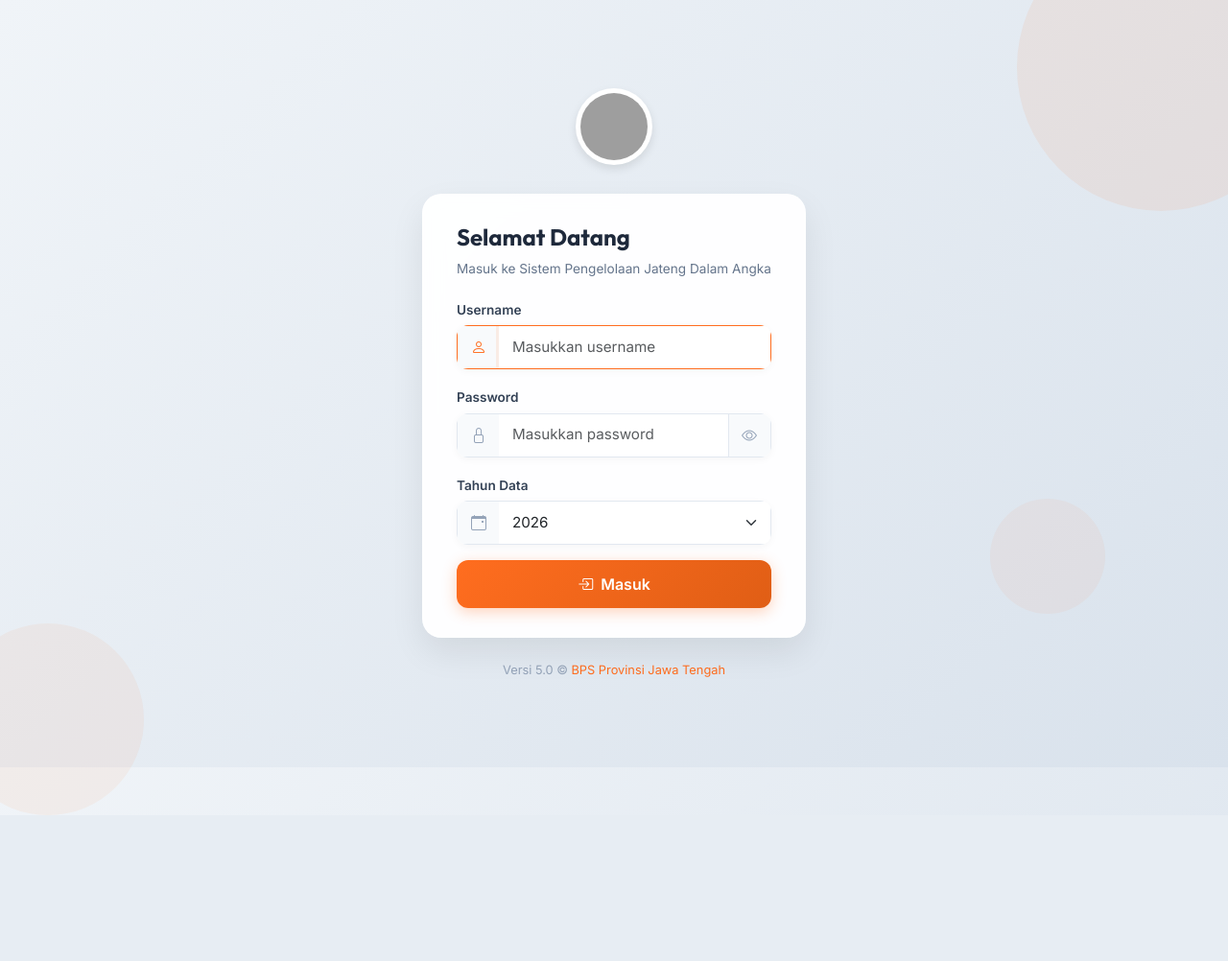
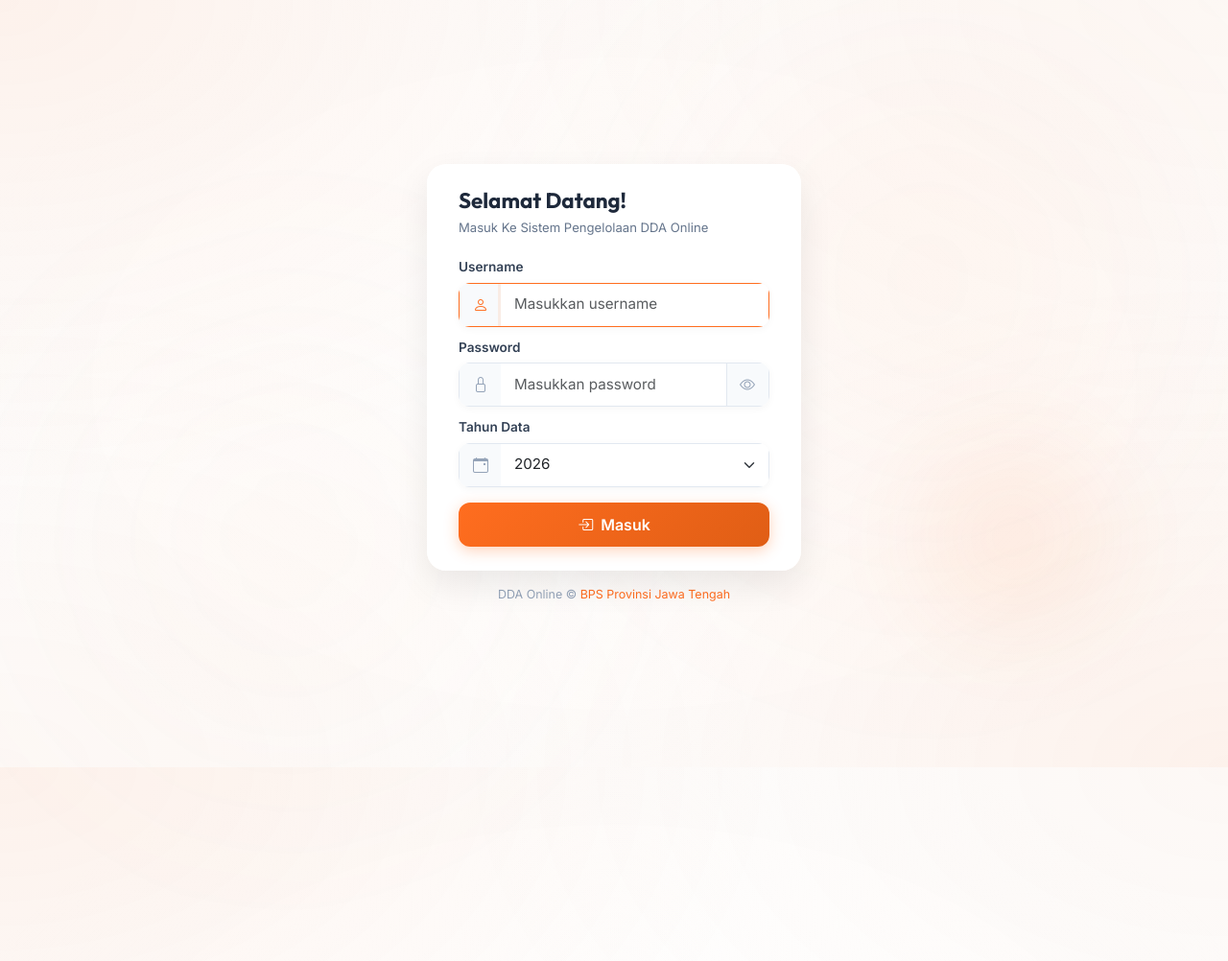
Before and after one commit to Maganghub-BPS/DDA-Online, a CodeIgniter 4 app: the page made by app/Views/admin/login.php in a window 1280 px wide; the page is wider, and only the part inside the window is pictured. Shown: that part at 96% size. Before the commit the page ends 800 px from the top of that part, so only its background shows below. Run offline with PHP 8.4 and a stand-in for CodeIgniter, Linux system fonts and the light colour scheme; the template is opened without the code that fills it, so the values that code supplies are empty; some libraries are stand-ins or nearby versions; grey boxes are pictures that could not be loaded.

Commit message:
Update UI

```diff
--- a/app/Views/admin/index.php
+++ b/app/Views/admin/index.php
@@ -13,6 +13,8 @@
     <link href="https://cdn.jsdelivr.net/npm/bootstrap-icons@1.11.3/font/bootstrap-icons.min.css" rel="stylesheet">
     <!-- Google Fonts -->
     <link href="https://fonts.googleapis.com/css2?family=Public+Sans:wght@300;400;500;600;700&family=Outfit:wght@600;700&display=swap" rel="stylesheet">
+    <!-- Favicon -->
+    <link rel="icon" type="image/png" href="<?php echo base_url(); ?>aset/favicon.png">
 
     <!-- jQuery & jQuery UI (tetap dipertahankan untuk AJAX & plugin) -->
     <link rel="stylesheet" href="<?php echo base_url(); ?>aset/js/jquery/jquery-ui.css" />
@@ -512,7 +514,7 @@
         <!-- ===== SIDEBAR ===== -->
         <aside id="sidebar">
             <div class="sidebar-header">
-                <img src="<?php echo base_url(); ?>upload/<?php echo $q_instansi->logo; ?>" alt="Logo">
+                <img src="<?php echo base_url(); ?>aset/favicon.png" alt="Logo">
                 <div>
                     <div class="brand-text">DDA Online</div>
                     <div class="brand-sub">Jateng Dalam Angka</div>
--- a/app/Views/admin/l_dda_periksa.php
+++ b/app/Views/admin/l_dda_periksa.php
@@ -89,7 +89,7 @@
                             }
                             ?>
                             <div class="d-flex flex-column gap-1">
-                                <a href="<?php echo $tabel_url; ?>" target="blank" class="text-decoration-none fw-bold text-dark hover-primary" style="font-size: 0.95rem; line-height: 1.4;">
+                                <a href="<?php echo $tabel_url; ?>" class="text-decoration-none fw-bold text-dark hover-primary" style="font-size: 0.95rem; line-height: 1.4;">
                                     <?php echo htmlspecialchars($judul_bersih); ?>
                                 </a>
                                 <div class="d-flex align-items-center gap-2 mt-1">
--- a/app/Views/admin/login.php
+++ b/app/Views/admin/login.php
@@ -1,6 +1,6 @@
-
 <!DOCTYPE html>
 <html lang="id">
+
 <head>
     <meta http-equiv="Content-Type" content="text/html; charset=UTF-8">
     <title>.:: Jateng Dalam Angka — Login ::.</title>
@@ -13,15 +13,22 @@
     <link href="https://cdn.jsdelivr.net/npm/bootstrap-icons@1.11.3/font/bootstrap-icons.min.css" rel="stylesheet">
     <!-- Google Fonts -->
     <link href="https://fonts.googleapis.com/css2?family=Inter:wght@400;500;600;700&family=Outfit:wght@600;700&display=swap" rel="stylesheet">
+    <!-- Favicon -->
+    <link rel="icon" type="image/png" href="<?php echo base_url(); ?>aset/favicon.png">
 
     <style>
         :root {
             --primary-color: #FF6D1F;
+            --primary-light: #FF9E66;
             --primary-hover: #e05e15;
             --glass-bg: rgba(255, 255, 255, 0.95);
         }
 
-        * { margin: 0; padding: 0; box-sizing: border-box; }
+        * {
+            margin: 0;
+            padding: 0;
+            box-sizing: border-box;
+        }
 
         body {
             font-family: 'Inter', sans-serif;
@@ -29,72 +36,85 @@
             display: flex;
             align-items: center;
             justify-content: center;
-            background: linear-gradient(135deg, #f0f4f8 0%, #d9e2ec 100%);
+            background-color: #fdfdfd;
+            background-image:
+                radial-gradient(at 0% 0%, rgba(255, 109, 31, 0.08) 0px, transparent 45%),
+                radial-gradient(at 100% 0%, rgba(255, 158, 102, 0.05) 0px, transparent 45%),
+                radial-gradient(at 100% 100%, rgba(255, 109, 31, 0.08) 0px, transparent 45%),
+                radial-gradient(at 0% 100%, rgba(255, 158, 102, 0.05) 0px, transparent 45%),
+                radial-gradient(at 50% 50%, rgba(255, 255, 255, 1) 0px, transparent 80%);
             position: relative;
             overflow: hidden;
         }
 
-        /* Floating decorative circles */
+        /* Trendier Abstract Blobs */
         body::before {
             content: '';
             position: absolute;
-            width: 300px;
-            height: 300px;
-            background: rgba(255, 109, 31, 0.08);
-            border-radius: 50%;
-            top: -80px;
-            right: -80px;
+            width: 70vw;
+            height: 70vw;
+            background: radial-gradient(circle, rgba(255, 109, 31, 0.06) 0%, rgba(255, 109, 31, 0) 70%);
+            top: -20vh;
+            right: -10vw;
             z-index: 0;
+            filter: blur(80px);
+            animation: moveBlob 25s infinite alternate ease-in-out;
         }
 
         body::after {
             content: '';
             position: absolute;
-            width: 200px;
-            height: 200px;
-            background: rgba(255, 109, 31, 0.06);
-            border-radius: 50%;
-            bottom: -50px;
-            left: -50px;
+            width: 60vw;
+            height: 60vw;
+            background: radial-gradient(circle, rgba(255, 158, 102, 0.04) 0%, rgba(255, 158, 102, 0) 70%);
+            bottom: -15vh;
+            left: -10vw;
             z-index: 0;
+            filter: blur(60px);
+            animation: moveBlob 30s infinite alternate-reverse ease-in-out;
+        }
+
+        @keyframes moveBlob {
+            0% { transform: translate(0, 0) rotate(0deg); }
+            100% { transform: translate(50px, 30px) rotate(10deg); }
         }
 
         .login-wrapper {
             width: 100%;
-            max-width: 440px;
-            padding: 20px;
+            max-width: 420px;
+            padding: 15px;
             position: relative;
             z-index: 1;
         }
 
         .brand-logo {
             text-align: center;
-            margin-bottom: 20px;
+            margin-bottom: 15px;
         }
 
         .brand-logo img {
-            width: 80px;
-            height: 80px;
+            width: 70px;
+            height: 70px;
             border-radius: 50%;
             object-fit: cover;
             background: #fff;
             padding: 5px;
-            box-shadow: 0 4px 10px rgba(0,0,0,0.1);
-            margin-bottom: 10px;
+            box-shadow: 0 4px 10px rgba(0, 0, 0, 0.1);
+            margin-bottom: 8px;
         }
 
         .brand-logo h4 {
             font-family: 'Outfit', sans-serif;
             font-weight: 700;
             color: #1e293b;
-            margin-top: 12px;
-            font-size: 1.25rem;
+            margin-top: 8px;
+            font-size: 1.15rem;
         }
 
         .brand-logo p {
             color: #64748b;
-            font-size: 0.85rem;
-            margin-top: 4px;
+            font-size: 0.8rem;
+            margin-top: 2px;
         }
 
         .login-card {
@@ -103,7 +123,7 @@
             -webkit-backdrop-filter: blur(10px);
             border: 1px solid rgba(255, 255, 255, 0.3);
             border-radius: 20px;
-            padding: 30px 35px;
+            padding: 24px 32px;
             box-shadow: 0 15px 35px rgba(0, 0, 0, 0.08);
             transition: transform 0.3s ease, box-shadow 0.3s ease;
         }
@@ -117,14 +137,14 @@
             font-family: 'Outfit', sans-serif;
             font-weight: 700;
             color: #1e293b;
-            margin-bottom: 8px;
-            font-size: 1.5rem;
+            margin-bottom: 5px;
+            font-size: 1.4rem;
         }
 
         .login-card .subtitle {
             color: #64748b;
-            font-size: 0.85rem;
-            margin-bottom: 20px;
+            font-size: 0.82rem;
+            margin-bottom: 18px;
         }
 
         .form-label {
@@ -137,7 +157,7 @@
         .input-group {
             border-radius: 12px;
             overflow: hidden;
-            box-shadow: 0 2px 8px rgba(0,0,0,0.04);
+            box-shadow: 0 2px 8px rgba(0, 0, 0, 0.04);
         }
 
         .input-group-text {
@@ -179,7 +199,7 @@
             box-shadow: 0 0 0 3px rgba(255, 109, 31, 0.1);
         }
 
-        .form-control:focus + .input-group-text,
+        .form-control:focus+.input-group-text,
         .input-group:focus-within .input-group-text {
             border-color: var(--primary-color);
             color: var(--primary-color);
@@ -202,7 +222,7 @@
             background: linear-gradient(135deg, #FF6D1F 0%, #e05e15 100%);
             border: none;
             color: #fff;
-            padding: 13px;
+            padding: 11px;
             font-size: 1rem;
             font-weight: 600;
             border-radius: 12px;
@@ -223,15 +243,22 @@
 
         .footer-text {
             text-align: center;
-            margin-top: 24px;
+            margin-top: 16px;
             color: #94a3b8;
-            font-size: 0.8rem;
+            font-size: 0.78rem;
         }
 
         /* Alert animation */
         @keyframes fadeInDown {
-            from { opacity: 0; transform: translateY(-20px); }
-            to { opacity: 1; transform: translateY(0); }
+            from {
+                opacity: 0;
+                transform: translateY(-20px);
+            }
+
+            to {
+                opacity: 1;
+                transform: translateY(0);
+            }
         }
 
         .alert {
@@ -244,16 +271,17 @@
         /* Decorative extra circle */
         .circle-decoration {
             position: absolute;
-            width: 120px;
-            height: 120px;
-            background: rgba(255, 109, 31, 0.05);
-            border-radius: 50%;
-            bottom: 20%;
-            right: 10%;
+            width: 25vw;
+            height: 25vw;
+            background: radial-gradient(circle, rgba(255, 109, 31, 0.08) 0%, rgba(255, 109, 31, 0) 70%);
+            bottom: 10%;
+            right: 5%;
             z-index: 0;
+            filter: blur(25px);
         }
     </style>
 </head>
+
 <body>
     <div class="circle-decoration"></div>
 
@@ -263,20 +291,13 @@
     ?>
 
     <div class="login-wrapper">
-        <!-- Brand Logo -->
-        <div class="brand-logo">
-            <img src="<?php echo base_url(); ?>upload/<?php echo $q_instansi->logo; ?>" alt="Logo">
-            <h4><?php echo $q_instansi->nama; ?></h4>
-            <p><?php echo $q_instansi->alamat; ?></p>
-        </div>
-
         <!-- Login Card -->
         <div class="login-card">
-            <h5>Selamat Datang</h5>
-            <p class="subtitle">Masuk ke Sistem Pengelolaan Jateng Dalam Angka</p>
+            <h5>Selamat Datang!</h5>
+            <p class="subtitle">Masuk Ke Sistem Pengelolaan DDA Online</p>
 
             <!-- Alert -->
-            <?php if(session()->getFlashdata("k")): ?>
+            <?php if (session()->getFlashdata("k")): ?>
                 <div class="alert alert-danger alert-dismissible fade show" role="alert" id="alert">
                     <i class="bi bi-exclamation-circle me-2"></i>
                     <?php echo session()->getFlashdata("k"); ?>
@@ -295,7 +316,7 @@
                 </div>
 
                 <!-- Password -->
-                <div class="mb-2 mt-3">
+                <div class="mb-2 mt-2">
                     <label class="form-label">Password</label>
                     <div class="input-group">
                         <span class="input-group-text"><i class="bi bi-lock"></i></span>
@@ -307,14 +328,14 @@
                 </div>
 
                 <!-- Tahun -->
-                <div class="mb-3 mt-3">
+                <div class="mb-3 mt-2">
                     <label class="form-label">Tahun Data</label>
                     <div class="input-group">
                         <span class="input-group-text"><i class="bi bi-calendar-event"></i></span>
                         <select name="ta" class="form-select">
                             <option value="">-- Opt. for Admin --</option>
                             <?php
-                            for ($i = 2016; $i <= (date('Y')+1); $i++) {
+                            for ($i = 2016; $i <= (date('Y') + 1); $i++) {
                                 if (date('Y') == $i) {
                                     echo "<option value='$i' selected>$i</option>";
                                 } else {
@@ -334,7 +355,7 @@
         </div>
 
         <div class="footer-text">
-            Versi 5.0 &copy; <a href="http://jateng.bps.go.id" style="color: var(--primary-color); text-decoration: none;">BPS Provinsi Jawa Tengah</a>
+            DDA Online &copy; <a href="http://jateng.bps.go.id" style="color: var(--primary-color); text-decoration: none;">BPS Provinsi Jawa Tengah</a>
         </div>
     </div>
 
@@ -348,7 +369,9 @@
                 setTimeout(function() {
                     alertEl.style.transition = 'opacity 0.8s ease';
                     alertEl.style.opacity = '0';
-                    setTimeout(function() { alertEl.remove(); }, 800);
+                    setTimeout(function() {
+                        alertEl.remove();
+                    }, 800);
                 }, 5000);
             }
 
@@ -368,4 +391,5 @@
         });
     </script>
 </body>
+
 </html>
```
Also changed, not shown: app/Views/admin/v_portal_tabel.php (+43 -11 lines), L_Lap_Fitur_Matching.md (renamed from README_MATCHING.md), L_Lap_Pengembangan.md (renamed from laporan pengembangan.md), public/aset/favicon.png (added).
